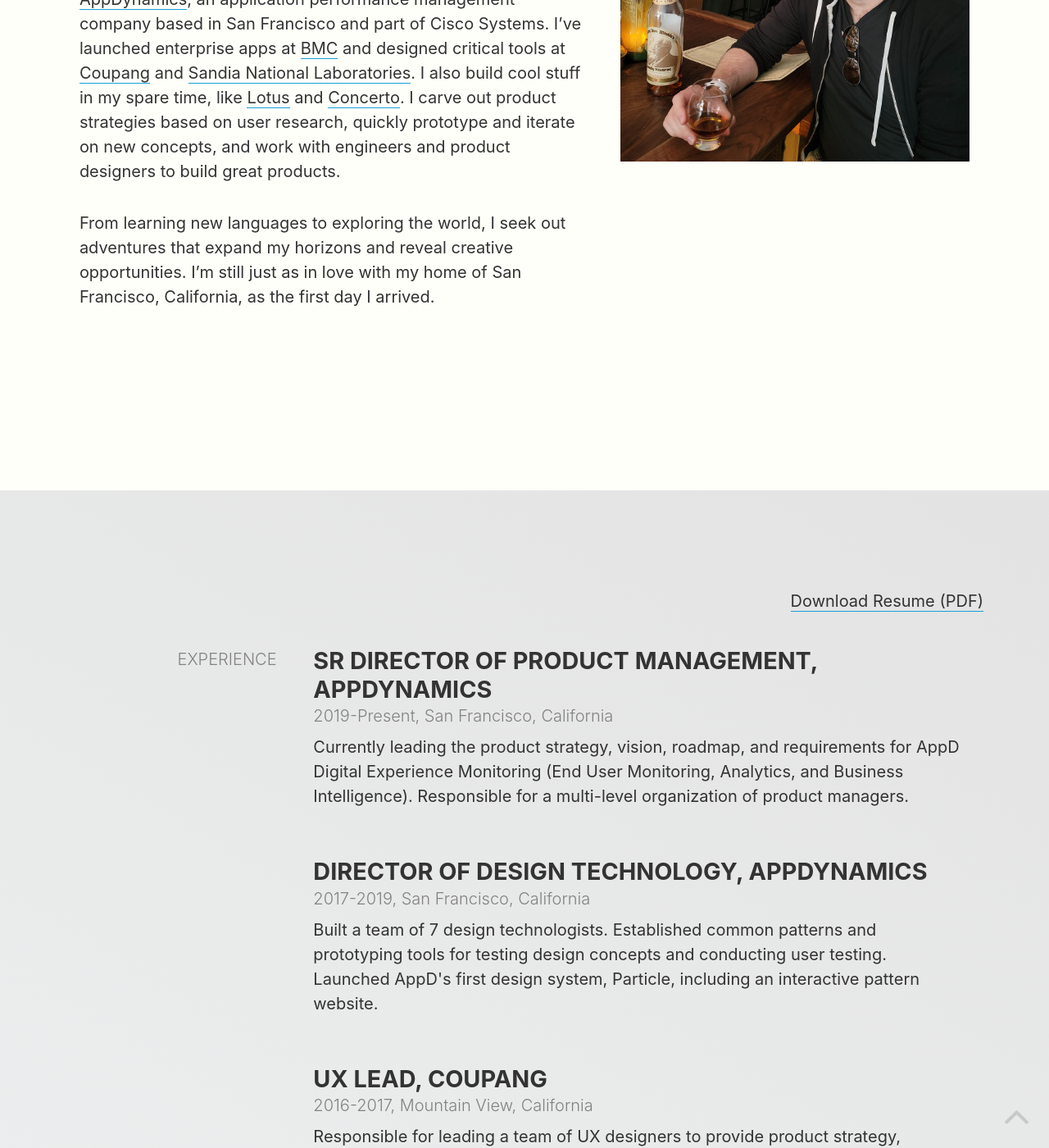
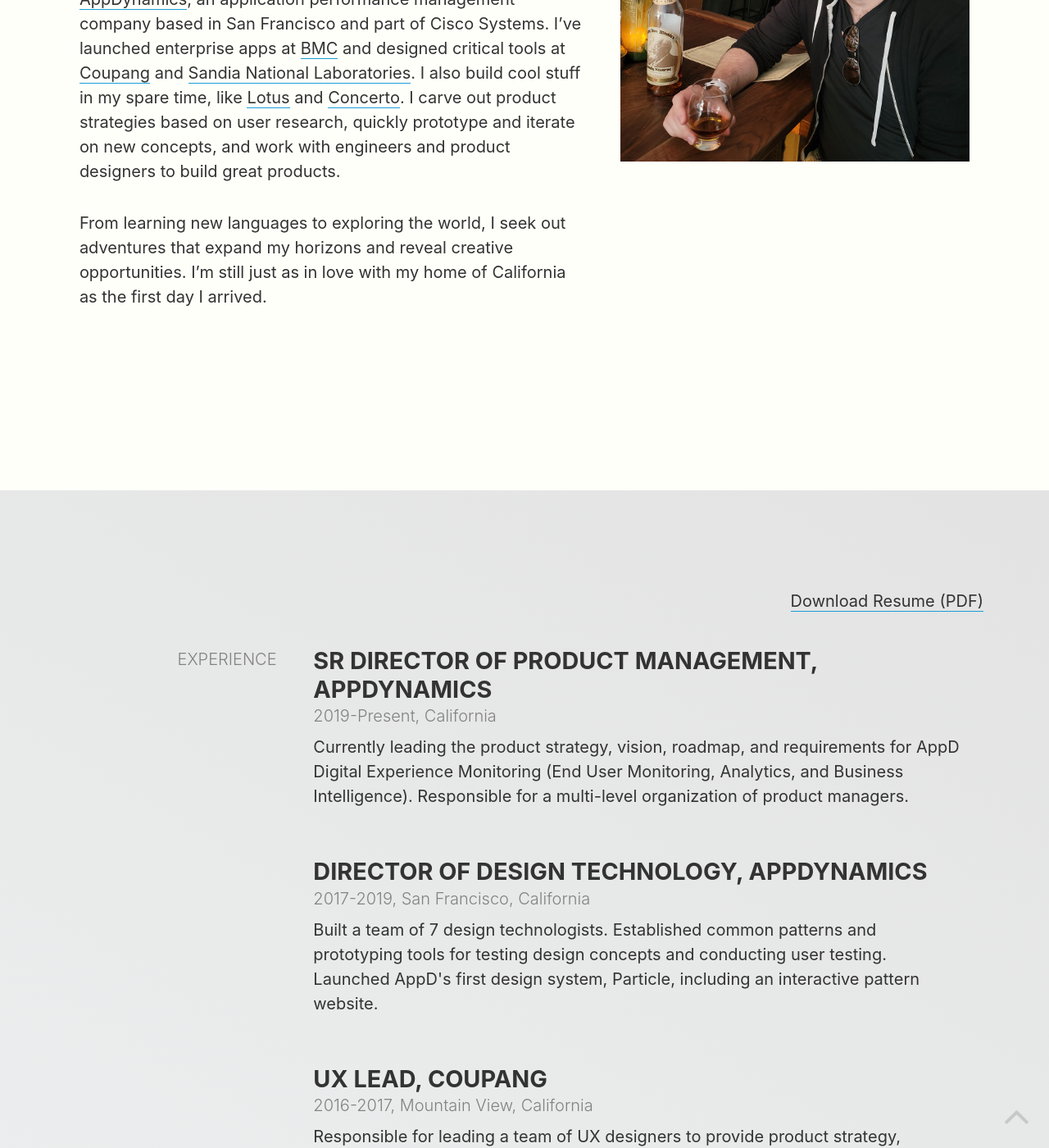
Before and after one commit to brzaik/brz4, a Jekyll site: the page built from about.html, in a window 1280 px wide and 1400 px high, scrolled down 541 px. Shown: the whole window at 82% size. Built offline with Jekyll 4.4.1, drawn with Linux system fonts in a browser that asks for light colours; nearby versions of some CDN libraries.

Commit message:
Removed references to San Francisco.

```diff
--- a/_config.yml
+++ b/_config.yml
@@ -7,7 +7,7 @@
 
 # Site settings
 title: Brian Zaik - Product Leader
-description: > # Hi, I'm Brian, a product manager and designer based in San Francisco. I love solving complex problems through products that make people happier and more productive.
+description: > # Hi, I'm Brian, a product manager and designer based in California. I love solving complex problems through products that make people happier and more productive.
 baseurl: "" # the subpath of your site, e.g. /blog
 url: "https://zaik.co" # the base hostname & protocol for your site
 
--- a/about.html
+++ b/about.html
@@ -13,7 +13,7 @@ namespace: about
         I’m currently a Senior Director of Product Management at <a class="underline" href="http://appdynamics.com">AppDynamics</a>, an application performance management company based in San Francisco and part of Cisco Systems. I’ve launched enterprise apps at <a class="underline" href="http://bmc.com">BMC</a> and designed critical tools at <a class="underline" href="http://coupang.com">Coupang</a> and <a class="underline" href="http://sandia.gov">Sandia National Laboratories</a>. I also build cool stuff in my spare time, like <a class="underline" href="/works/lotus">Lotus</a> and <a class="underline" href="/works/concerto2">Concerto</a>. I carve out product strategies based on user research, quickly prototype and iterate on new concepts, and work with engineers and product designers to build great products.
       </p>
       <p>
-        From learning new languages to exploring the world, I seek out adventures that expand my horizons and reveal creative opportunities. I’m still just as in love with my home of San Francisco, California, as the first day I arrived.
+        From learning new languages to exploring the world, I seek out adventures that expand my horizons and reveal creative opportunities. I’m still just as in love with my home of California as the first day I arrived.
       </p>
     </div>
     <div class="col-5">
@@ -39,7 +39,7 @@ namespace: about
         <div class="padder-resume">
           <h5 class="font-uppercase margin-none">Sr Director of Product Management, <a class="underline-hover" href="http://appdynamics.com">AppDynamics</a></h5>
           <p class="sub-header">
-            2019-Present, San Francisco, California
+            2019-Present, California
           </p>
           <p>
             Currently leading the product strategy, vision, roadmap, and requirements for AppD Digital Experience Monitoring (End User Monitoring, Analytics, and Business Intelligence). Responsible for a multi-level organization of product managers.
```
